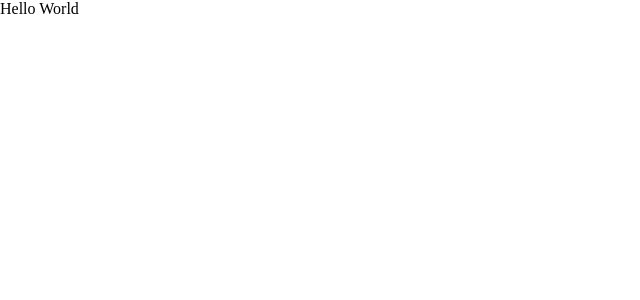
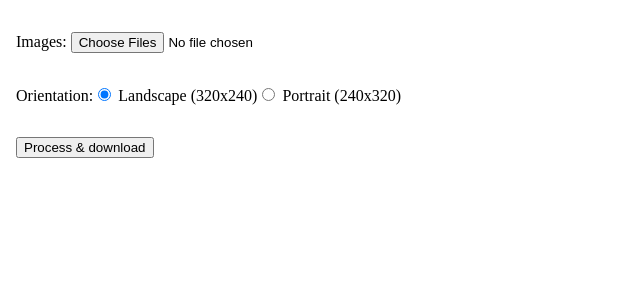
Before and after one commit to Devil7DK/ePhotoFrame, a Preact app in the folder web/: page / in a window 1280 px wide. Shown: the top 300 px of the page, without its empty margins (0-640 px from the left). Built offline with nearby package versions, Linux system fonts and the light colour scheme.

Commit message:
Implement basic image to lvgl binary conversion in web

```diff
--- a/web/src/App.css
+++ b/web/src/App.css
@@ -5,3 +5,10 @@ div#root {
   position: fixed;
   inset: 0;
 }
+
+form {
+  display: flex;
+  flex-direction: column;
+
+  padding: 1em;
+}
--- a/web/src/App.tsx
+++ b/web/src/App.tsx
@@ -1,5 +1,90 @@
 import "./App.css";
 
+import type { SubmitEventHandler } from "preact";
+import { useCallback, useState } from "preact/hooks";
+
+import {
+  downloadBlob,
+  processFile
+} from "./utils";
+
 export const App = () => {
-  return <div>Hello World</div>;
+  const [logs, setLogs] = useState<string[]>([]);
+
+  const logLine = useCallback((line: string) => {
+    setLogs((logs) => [...logs, line]);
+  }, []);
+
+  const onSubmit: SubmitEventHandler<HTMLFormElement> = useCallback(
+    async (e) => {
+      e.preventDefault();
+
+      const formData = new FormData(e.currentTarget);
+
+      const files = formData.getAll("files").filter((f) => f instanceof File);
+      const orientation = formData.get("orient");
+
+      const [dstW, dstH] =
+        orientation === "landscape" ? [320, 240] : [240, 320];
+
+      let succeeded = 0,
+        failed = 0;
+      for (const file of files) {
+        try {
+          logLine(`Processing ${file.name}...`);
+          const blob = await processFile(file, dstW, dstH);
+          const stem = file.name.replace(/\.[^.]+$/, "");
+
+          downloadBlob(blob, `${stem}.bin`);
+          logLine(`  -> ${stem}.bin`);
+          succeeded++;
+
+          await new Promise((r) => setTimeout(r, 50));
+        } catch (err) {
+          logLine(`  x ${(err as Error).message}`);
+          failed++;
+        }
+      }
+      logLine(
+        `Done. ${succeeded} succeeded${failed ? `, ${failed} failed` : ""}.`,
+      );
+    },
+    [logLine],
+  );
+
+  return (
+    <div>
+      <form onSubmit={onSubmit}>
+        <p>
+          <label>
+            Images:{" "}
+            <input
+              name="files"
+              type="file"
+              accept="image/*"
+              multiple
+              required
+            />
+          </label>
+        </p>
+        <p>
+          Orientation:
+          <label>
+            <input name="orient" type="radio" value="landscape" checked />{" "}
+            Landscape (320x240)
+          </label>
+          <label>
+            <input name="orient" type="radio" value="portrait" /> Portrait
+            (240x320)
+          </label>
+        </p>
+
+        <p>
+          <button type="submit">Process &amp; download</button>
+        </p>
+      </form>
+
+      <pre>{logs.join("\n")}</pre>
+    </div>
+  );
 };
--- /dev/null
+++ b/web/src/utils/Common.ts
@@ -0,0 +1,10 @@
+export function downloadBlob(blob: Blob, filename: string) {
+  const url = URL.createObjectURL(blob);
+  const a = document.createElement("a");
+  a.href = url;
+  a.download = filename;
+  document.body.appendChild(a);
+  a.click();
+  document.body.removeChild(a);
+  setTimeout(() => URL.revokeObjectURL(url), 1000);
+}
--- /dev/null
+++ b/web/src/utils/ImageProcessor.ts
@@ -0,0 +1,90 @@
+export async function processFile(
+  file: File,
+  dstW: number,
+  dstH: number,
+): Promise<Blob> {
+  const img = await loadImage(file);
+  const { sx, sy, sw, sh } = calculateCropFill(
+    img.naturalWidth,
+    img.naturalHeight,
+    dstW,
+    dstH,
+  );
+
+  const canvas = document.createElement("canvas");
+  canvas.width = dstW;
+  canvas.height = dstH;
+  const ctx = canvas.getContext("2d");
+
+  if (!ctx) {
+    throw new Error("Failed to get canvas context");
+  }
+
+  ctx.imageSmoothingEnabled = true;
+  ctx.imageSmoothingQuality = "high";
+  ctx.drawImage(img, sx, sy, sw, sh, 0, 0, dstW, dstH);
+
+  const imageData = ctx.getImageData(0, 0, dstW, dstH);
+  return createLvglBin(imageData);
+}
+
+function loadImage(file: File): Promise<HTMLImageElement> {
+  return new Promise((resolve, reject) => {
+    const url = URL.createObjectURL(file);
+    const img = new Image();
+    img.onload = () => {
+      URL.revokeObjectURL(url);
+      resolve(img);
+    };
+    img.onerror = () => {
+      URL.revokeObjectURL(url);
+      reject(new Error("failed to decode"));
+    };
+    img.src = url;
+  });
+}
+
+function calculateCropFill(
+  srcW: number,
+  srcH: number,
+  dstW: number,
+  dstH: number,
+) {
+  const srcRatio = srcW / srcH;
+  const dstRatio = dstW / dstH;
+  if (srcRatio > dstRatio) {
+    const sh = srcH;
+    const sw = sh * dstRatio;
+    return { sx: (srcW - sw) / 2, sy: 0, sw, sh };
+  } else {
+    const sw = srcW;
+    const sh = sw / dstRatio;
+    return { sx: 0, sy: (srcH - sh) / 2, sw, sh };
+  }
+}
+
+function createLvglBin(imageData: ImageData) {
+  const { width, height, data } = imageData;
+  const buf = new ArrayBuffer(12 + width * height * 2);
+  const view = new DataView(buf);
+
+  view.setUint8(0, 0x19); // magic
+  view.setUint8(1, 0x12); // cf = LV_COLOR_FORMAT_RGB565
+  view.setUint16(2, 0, true); // flags
+  view.setUint16(4, width, true);
+  view.setUint16(6, height, true);
+  view.setUint16(8, width * 2, true); // stride
+  view.setUint16(10, 0, true); // reserved
+
+  let offset = 12;
+  for (let i = 0; i < data.length; i += 4) {
+    const r = data[i],
+      g = data[i + 1],
+      b = data[i + 2];
+    const rgb565 = ((r >> 3) << 11) | ((g >> 2) << 5) | (b >> 3);
+    view.setUint16(offset, rgb565, true);
+    offset += 2;
+  }
+
+  return new Blob([buf], { type: "application/octet-stream" });
+}
--- /dev/null
+++ b/web/src/utils/index.ts
@@ -0,0 +1,2 @@
+export * from "./ImageProcessor";
+export * from "./Common";
```
